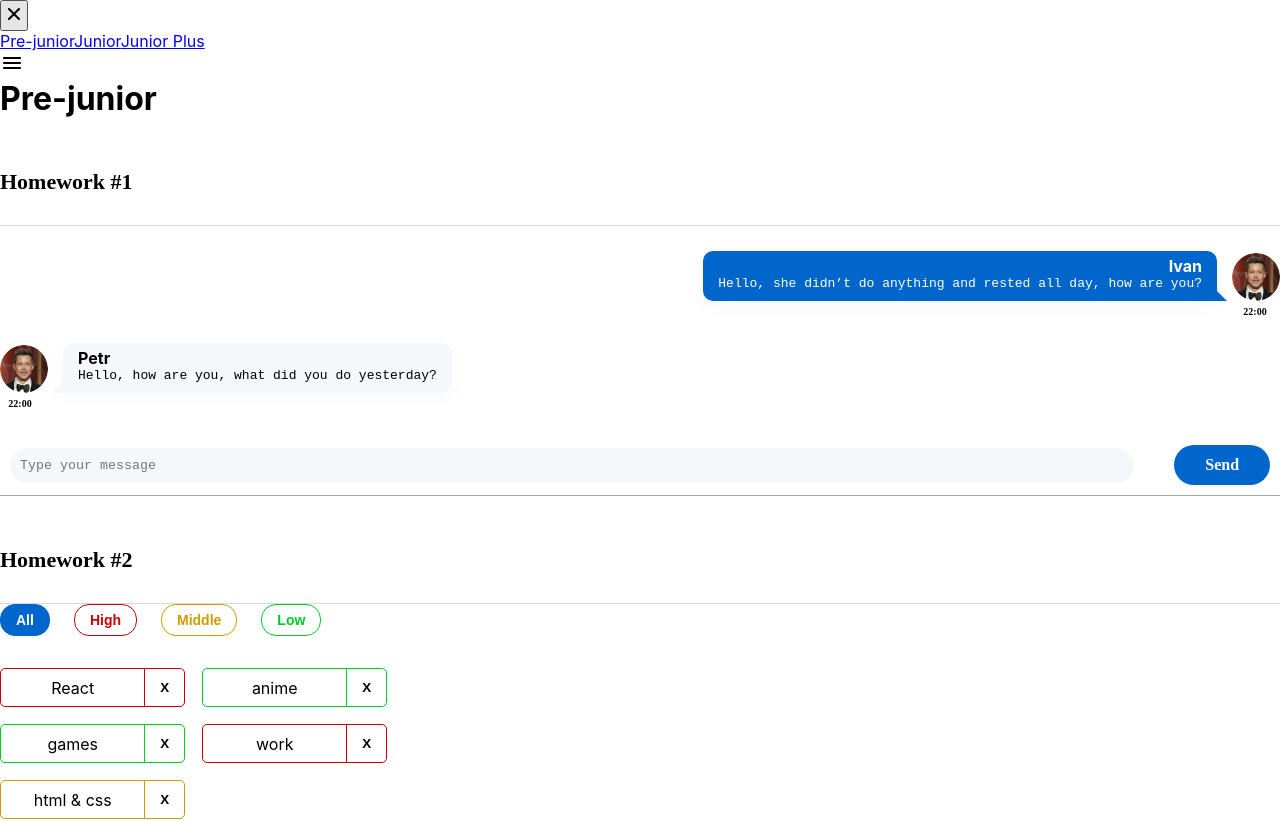
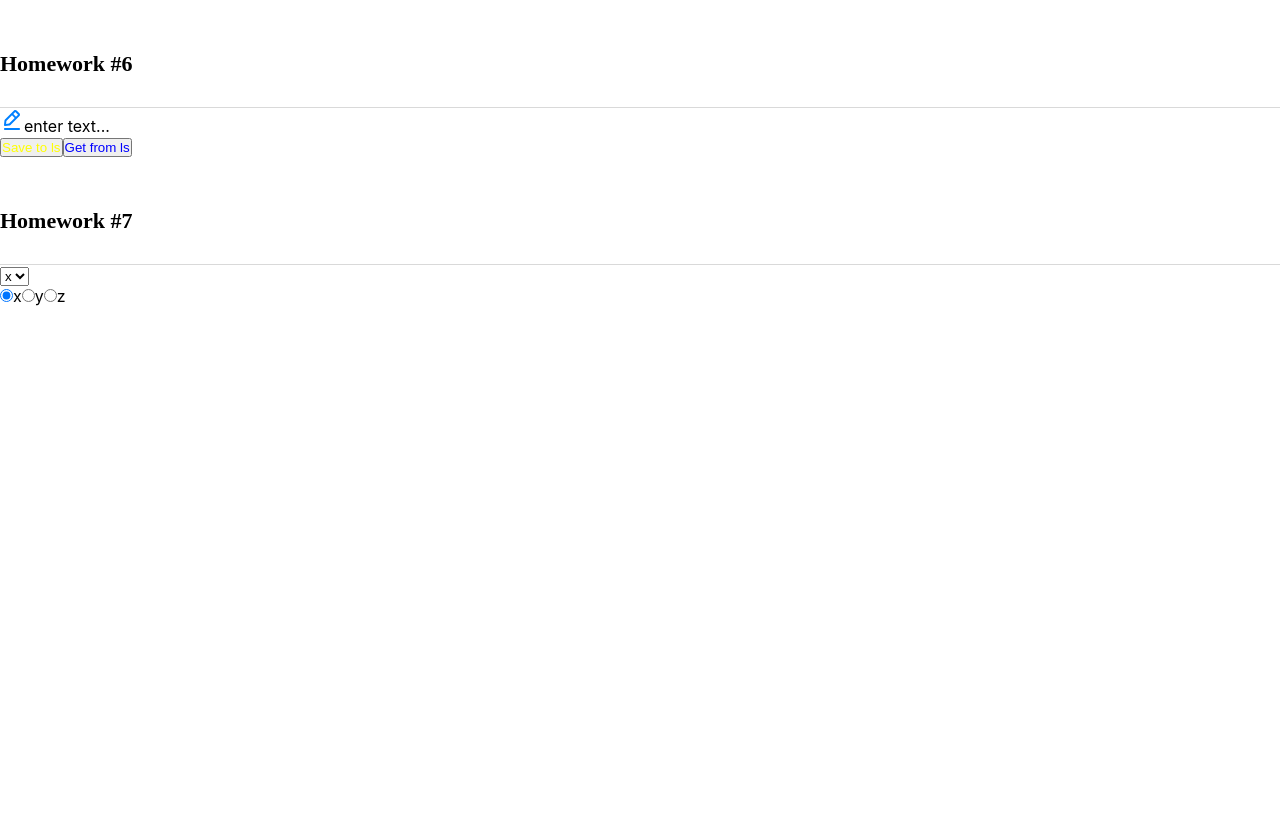
Before and after one commit to KristinOsmakov/HW_Tuesday, a React (Create React App) app: page / in a window 1280 px wide. Before the commit this address led to /#/pre-junior. Shown: the top 821 px of the page. After the commit the page ends 800 px from the top, so only its background shows below. Built offline with nearby package versions, Linux system fonts and the light colour scheme.

Commit message:
Add Homework7, Wednesday, week 3.

```diff
--- a/src/s1-main/App.tsx
+++ b/src/s1-main/App.tsx
@@ -6,6 +6,7 @@ import HW3 from "../s2-homeworks/hw03/HW3";
 import HW4 from "../s2-homeworks/hw04/HW4";
 import HW5 from "../s2-homeworks/hw05/HW5";
 import HW6 from "../s2-homeworks/hw06/HW6";
+import HW7 from "../s2-homeworks/hw07/HW7";
 
 
 
@@ -17,13 +18,15 @@ function App() {
             {/*<HW2/>*/}
             {/*<HW3/>*/}
             {/*<HW4/>*/}
-            <HW5/>
+            {/*<HW5/>*/}
             <HW6/>
+            <HW7/>
+
 
             {/*при выполнении дз 5 и более - закомментировать здесь дз 1-4, так как они есть внутри дз 5*/}
             {/*<HW5/>*/}
         </div>
-    )
+    );
 }
 
 export default App
--- a/src/s2-homeworks/hw05/pages/Junior.tsx
+++ b/src/s2-homeworks/hw05/pages/Junior.tsx
@@ -1,4 +1,5 @@
 import React from 'react'
+import HW7 from "../../hw07/HW7";
 // import HW6 from '../../hw06/HW6'
 // import HW7 from '../../hw07/HW7'
 // import HW8 from '../../hw08/HW8'
@@ -8,7 +9,7 @@ function Junior() {
     return (
         <div id={'hw5-page-junior'}>
             {/*<HW6 />*/}
-            {/*<HW7 />*/}
+            <HW7 />
             {/*<HW8 />*/}
             {/*<HW9 />*/}
         </div>
--- a/src/s2-homeworks/hw07/HW7.tsx
+++ b/src/s2-homeworks/hw07/HW7.tsx
@@ -17,7 +17,7 @@ const arr = [
     { id: 3, value: 'z' },
 ] // value может быть изменено
 
-const HW7 = () => {
+export const HW7 = () => {
     const [value, onChangeOption] = useState(1) // селект и радио должны работать синхронно
 
     return (
--- a/src/s2-homeworks/hw07/common/c5-SuperSelect/SuperSelect.tsx
+++ b/src/s2-homeworks/hw07/common/c5-SuperSelect/SuperSelect.tsx
@@ -14,6 +14,7 @@ type SuperSelectPropsType = DefaultSelectPropsType & {
     options?: any[]
     onChangeOption?: (option: any) => void
 }
+
 
 const SuperSelect: React.FC<SuperSelectPropsType> = ({
     options,
@@ -36,6 +37,10 @@ const SuperSelect: React.FC<SuperSelectPropsType> = ({
         : [] // map options with key
 
     const onChangeCallback = (e: ChangeEvent<HTMLSelectElement>) => {
+        const newSelectEvent = +e.target.value;
+        if (onChangeOption) {
+            onChangeOption(newSelectEvent);
+        }
         // делают студенты
     }
 
--- a/src/s2-homeworks/hw07/common/c6-SuperRadio/SuperRadio.tsx
+++ b/src/s2-homeworks/hw07/common/c6-SuperRadio/SuperRadio.tsx
@@ -2,7 +2,7 @@ import React, {
     ChangeEvent,
     InputHTMLAttributes,
     DetailedHTMLProps,
-    HTMLAttributes,
+    HTMLAttributes, useState,
 } from 'react'
 import s from './SuperRadio.module.css'
 
@@ -34,20 +34,34 @@ const SuperRadio: React.FC<SuperRadioPropsType> = ({
     spanProps,
     ...restProps
 }) => {
+
     const onChangeCallback = (e: ChangeEvent<HTMLInputElement>) => {
+
+        const newInputEvent = e.currentTarget.value;
+        if (onChangeOption) {
+            onChangeOption(newInputEvent);
+        }
+
+        // console.log(newInputEvent)
         // делают студенты
     }
-
+    console.log(typeof value)
     const finalRadioClassName = s.radio + (className ? ' ' + className : '')
     const spanClassName = s.span + (spanProps?.className ? ' ' + spanProps.className : '')
 
     const mappedOptions: any[] = options
         ? options.map((o) => (
+
               <label key={name + '-' + o.id} className={s.label}>
                   <input
                       id={id + '-input-' + o.id}
                       className={finalRadioClassName}
                       type={'radio'}
+
+                      name={name}
+                      checked={value == o.id}
+                      value={o.id}
+
                       // name, checked, value делают студенты
 
                       onChange={onChangeCallback}
```
